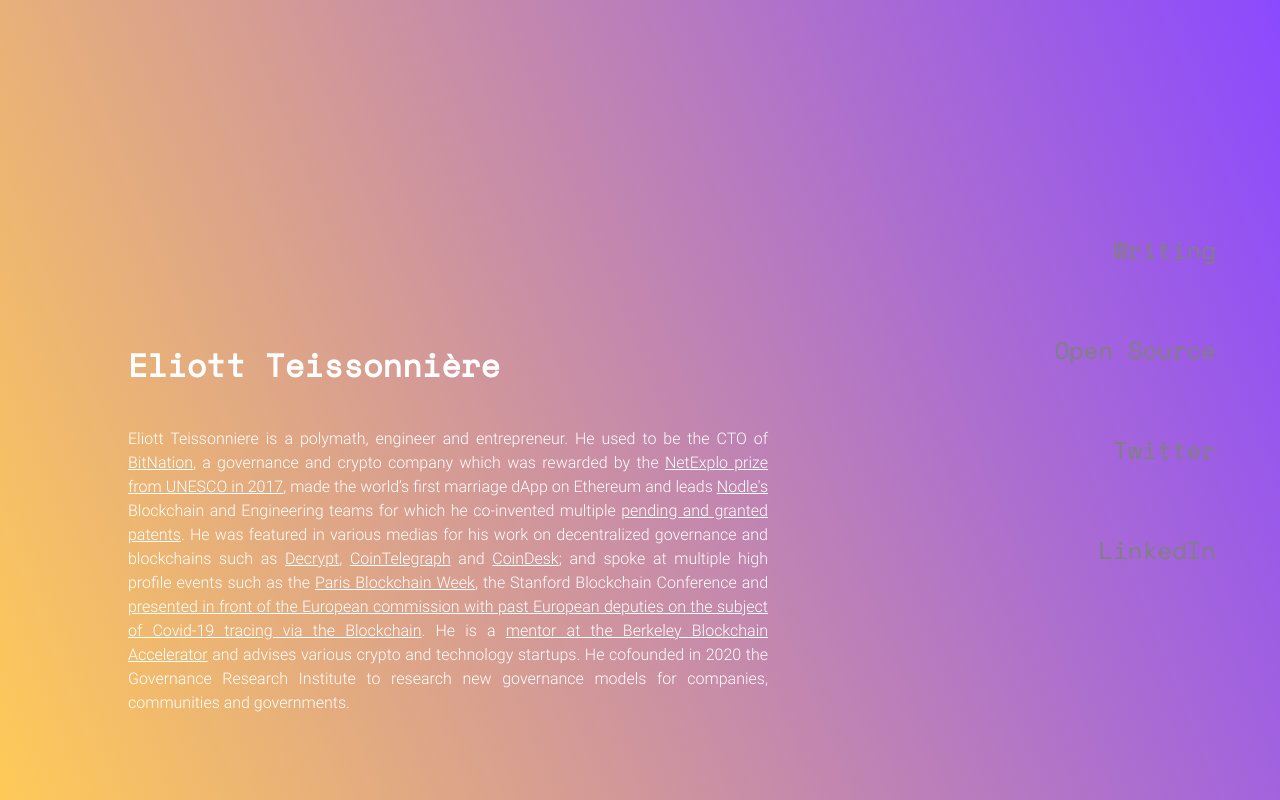
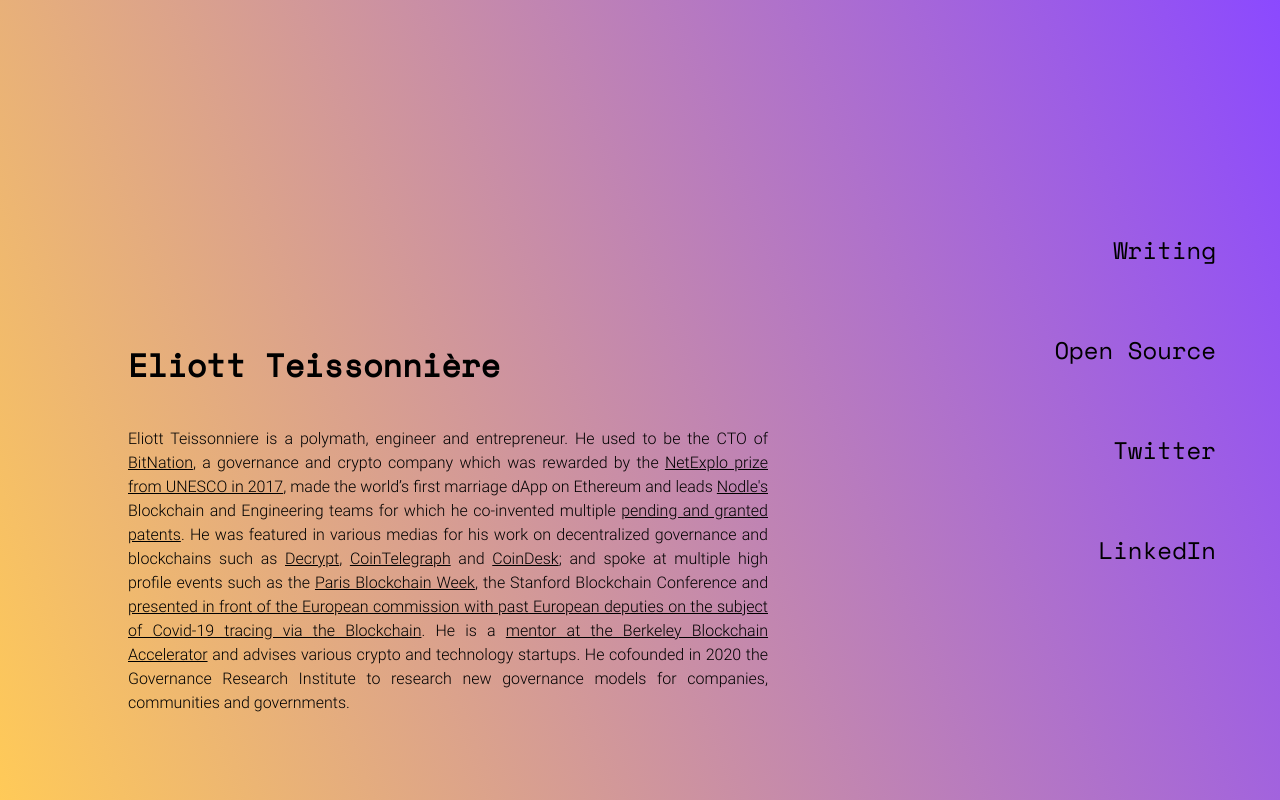
Before and after one commit to ETeissonniere/eliottteissonniere.com, a Next.js app: page / in a window 1280 px wide. Built offline with nearby package versions, Linux system fonts and the light colour scheme.

Commit message:
adjust text theme

```diff
--- a/css/global.css
+++ b/css/global.css
@@ -2,21 +2,14 @@ body {
   font-family: Roboto;
   margin: 0;
   padding: 0;
-  background: black;
-  color: white;
+  color: black;
   width: 100%;
   height: 100%;
   max-height: 100%;
 }
 
 a {
-  color: white;
-  transition-duration: 0.5s;
-}
-
-a:hover {
   color: black;
-  background: white;
 }
 
 @font-face {
@@ -44,7 +37,7 @@ a:hover {
 
 /* Color/shape of burger icon bars */
 .bm-burger-bars {
-  background: grey;
+  background: black;
   height: 2px;
 }
 
@@ -96,7 +89,8 @@ Note: Beware of modifying this element as it can break the animations - you shou
   display: inline;
 }
 
-@media (max-width: 700px), (max-height: 600px) {
+@media (max-width: 700px),
+(max-height: 600px) {
   .bm-burger-button {
     display: unset;
   }
--- a/css/links.module.css
+++ b/css/links.module.css
@@ -14,13 +14,13 @@
   text-transform: capitalize;
 }
 
-.menuUl > li:not(:last-child) {
+.menuUl>li:not(:last-child) {
   padding-bottom: 8vh;
 }
 
-.linksMenu > .menuUl > li > a {
+.linksMenu>.menuUl>li>a {
   text-decoration: none;
-  color: grey;
+  color: black;
 }
 
 .mobileMenuElem {
@@ -28,7 +28,8 @@
   color: white;
 }
 
-@media (max-width: 700px), (max-height: 600px) {
+@media (max-width: 700px),
+(max-height: 600px) {
   .linksMenu {
     display: none;
   }
```
